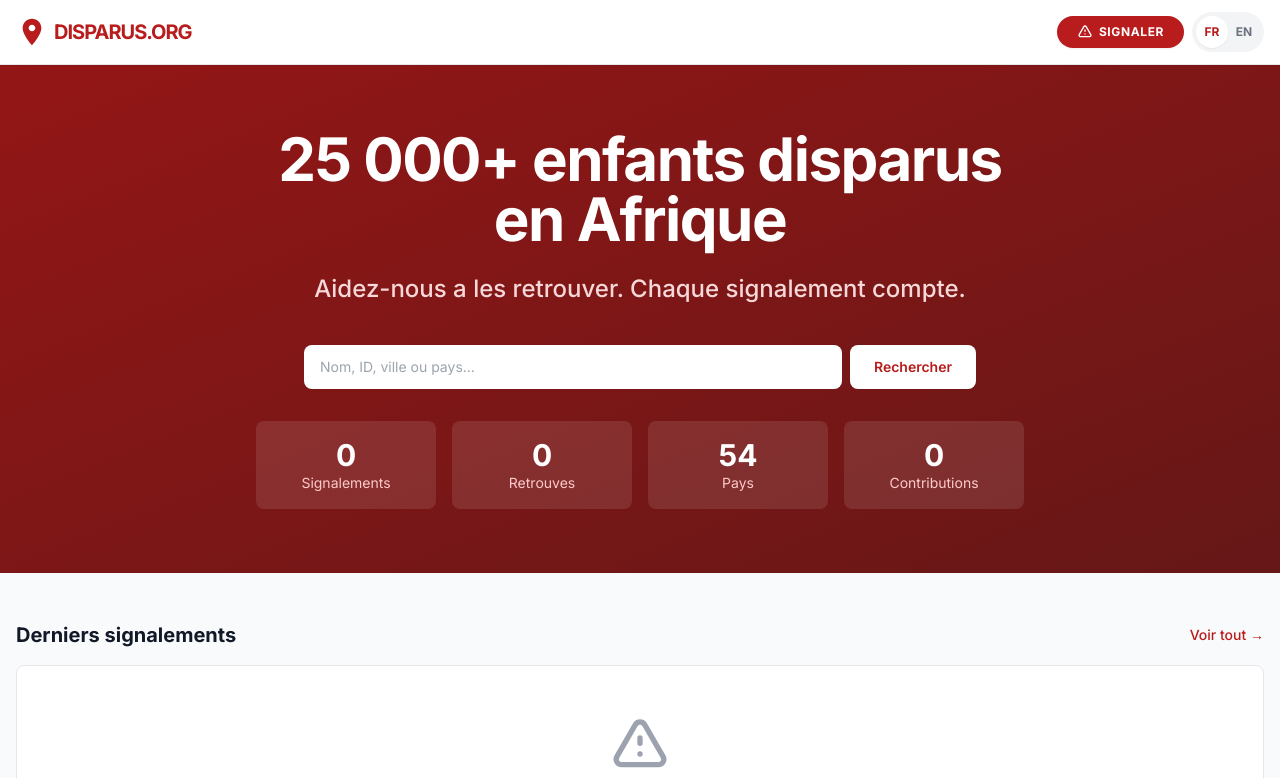
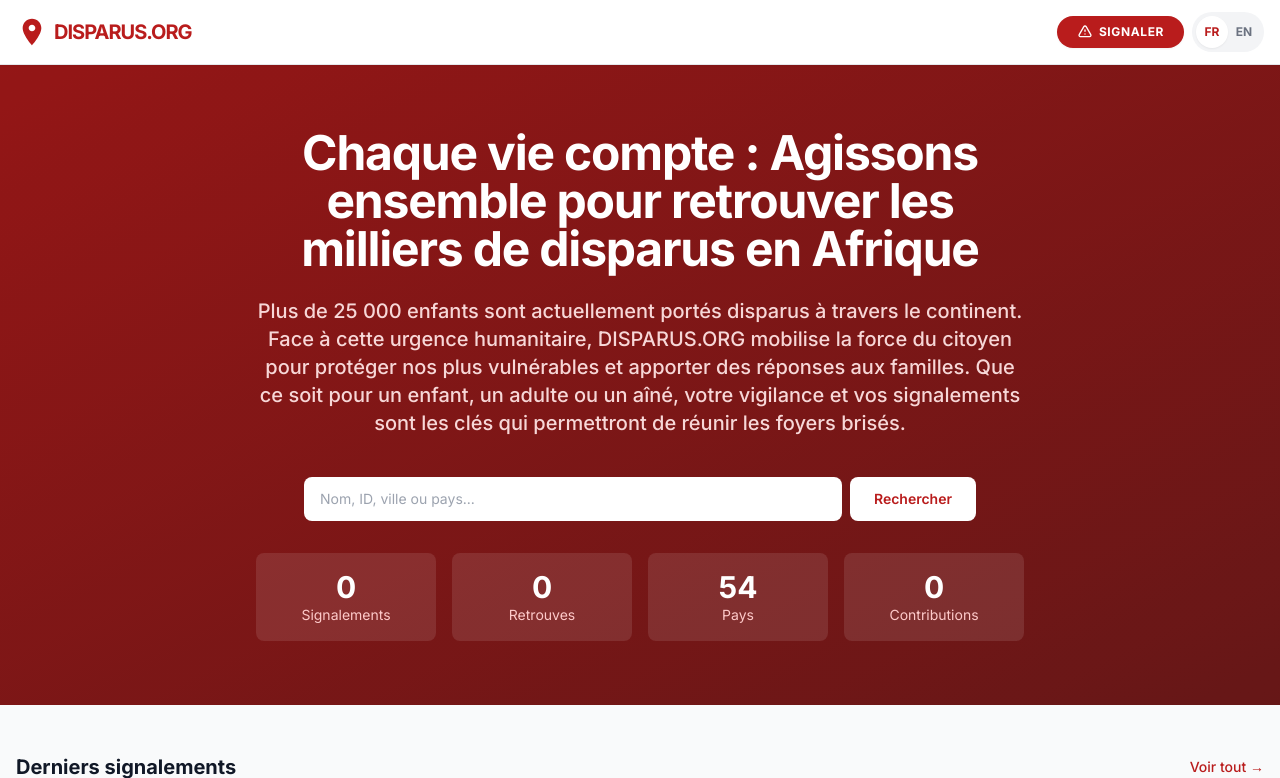
Before and after one commit to moa-digitalagency/DisparusOrg, a Flask app: page / in a window 1280 px wide. Shown: the top 778 px of the page. Run offline with Flask 3, Linux system fonts and the light colour scheme; data that the repository does not hold is empty; some libraries are stand-ins or nearby versions.

Commit message:
Update homepage text to be more impactful and informative
Modify the main heading and paragraph on the homepage to include a more descriptive and urgent message regarding missing persons in Africa, adjusting font sizes and text lengths for better readability and impact.

Replit-Commit-Author: Agent
Replit-Commit-Session-Id: 7e3ac617-a53f-47e9-b89c-b81520e75bd1
Replit-Commit-Checkpoint-Type: intermediate_checkpoint
Replit-Commit-Event-Id: 16b4f5bf-783b-4e8f-9022-1f3c539edeec
Replit-Helium-Checkpoint-Created: true

```diff
--- a/templates/index.html
+++ b/templates/index.html
@@ -7,11 +7,19 @@
     <div class="absolute inset-0 bg-black/20"></div>
     <div class="max-w-7xl mx-auto px-4 relative z-10">
         <div class="text-center max-w-3xl mx-auto">
-            <h1 class="text-4xl md:text-6xl font-extrabold mb-6 tracking-tight leading-tight" data-testid="text-hero-title">
-                {% if get_locale() == 'fr' %}25 000+ enfants disparus en Afrique{% else %}25,000+ children missing in Africa{% endif %}
+            <h1 class="text-4xl md:text-5xl font-extrabold mb-6 tracking-tight leading-tight" data-testid="text-hero-title">
+                {% if get_locale() == 'fr' %}
+                    Chaque vie compte : Agissons ensemble pour retrouver les milliers de disparus en Afrique
+                {% else %}
+                    Every Life Matters: Acting Together to Find Thousands of Missing Persons in Africa
+                {% endif %}
             </h1>
-            <p class="text-xl md:text-2xl text-red-100 mb-10 font-medium max-w-2xl mx-auto opacity-95">
-                {% if get_locale() == 'fr' %}Aidez-nous a les retrouver. Chaque signalement compte.{% else %}Help us find them. Every report matters.{% endif %}
+            <p class="text-lg md:text-xl text-red-100 mb-10 font-medium max-w-3xl mx-auto opacity-95 leading-relaxed">
+                {% if get_locale() == 'fr' %}
+                    Plus de 25 000 enfants sont actuellement portés disparus à travers le continent. Face à cette urgence humanitaire, DISPARUS.ORG mobilise la force du citoyen pour protéger nos plus vulnérables et apporter des réponses aux familles. Que ce soit pour un enfant, un adulte ou un aîné, votre vigilance et vos signalements sont les clés qui permettront de réunir les foyers brisés.
+                {% else %}
+                    Over 25,000 children are currently reported missing across the continent. Faced with this humanitarian emergency, DISPARUS.ORG mobilizes citizen power to protect our most vulnerable and provide answers to families. Whether for a child, an adult, or an elder, your vigilance and reports are the keys to reuniting broken homes.
+                {% endif %}
             </p>
 
             <form action="/recherche" method="GET" class="max-w-2xl mx-auto mb-8">
```
